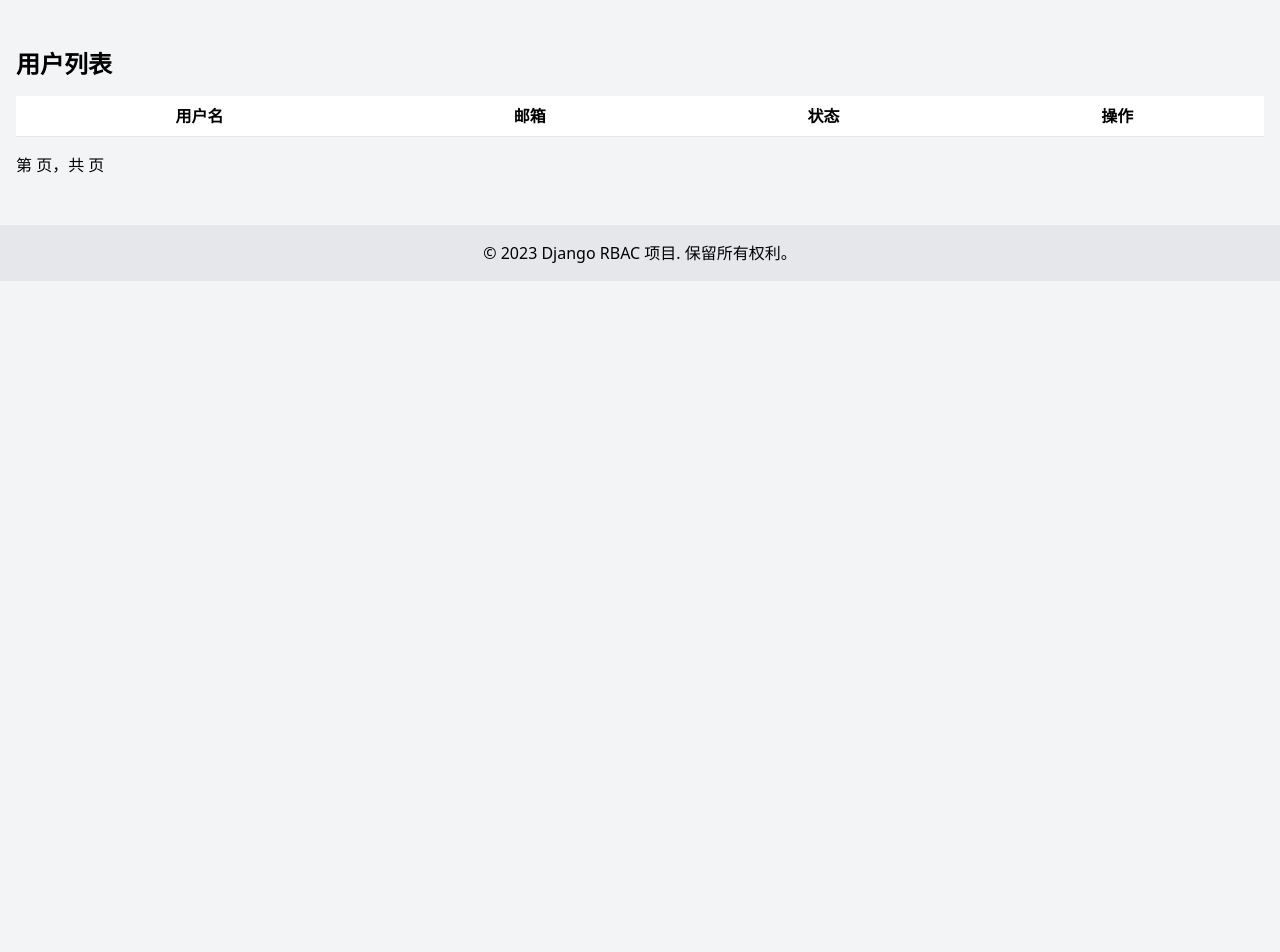
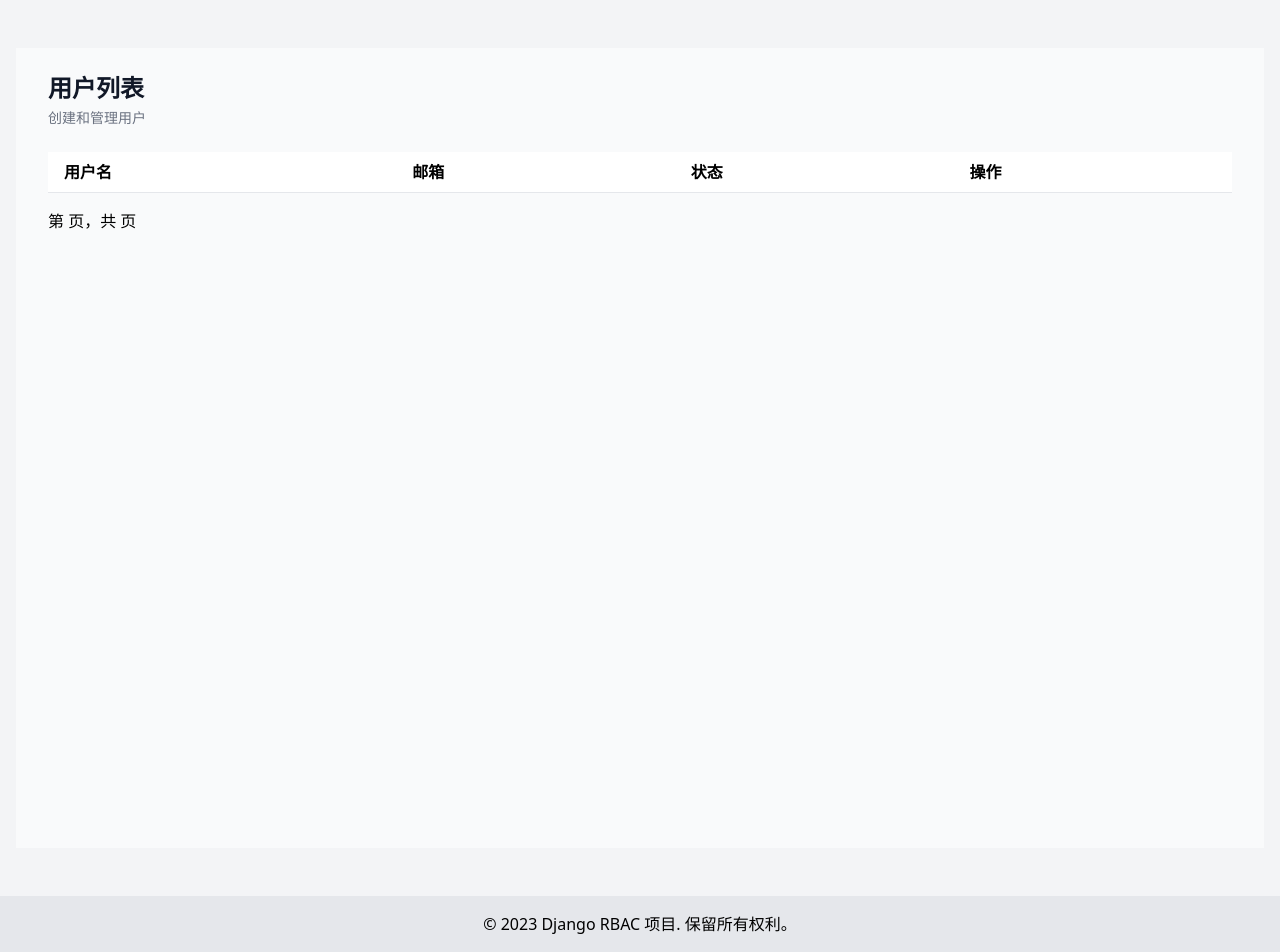
Before and after one commit to Joyamon/rbac_demo, a Django app: template accounts/templates/accounts/user_list.html in a window 1280 px wide. Shown: the part 64-1016 px from the top of the page. Before the commit the page ends 345 px from the top, so only its background shows below. Run offline with Django 4.2, Linux system fonts and the light colour scheme; the template is opened without the code that fills it, so the values that code supplies are empty.

Commit message:
优化 user_list.html样式

```diff
--- a/accounts/templates/accounts/user_list.html
+++ b/accounts/templates/accounts/user_list.html
@@ -3,26 +3,36 @@
 {% block title %}用户列表 - Django RBAC 项目{% endblock %}
 
 {% block content %}
-  <h2 class="text-2xl font-bold mb-4">用户列表</h2>
+    <div class="min-h-screen bg-gray-50 py-6">
+        <div class="max-w-7xl mx-auto px-4 sm:px-6 lg:px-8">
+            <div class="mb-6">
+                <h2 class="text-2xl font-bold text-gray-900">用户列表</h2>
+                <p class="mt-1 text-sm text-gray-500">创建和管理用户</p>
+            </div>
             <table class="min-w-full bg-white">
                 <thead>
                 <tr>
-        <th class="py-2 px-4 border-b">用户名</th>
-        <th class="py-2 px-4 border-b">邮箱</th>
-        <th class="py-2 px-4 border-b">状态</th>
-        <th class="py-2 px-4 border-b">操作</th>
+                    <th class="py-2 px-4 border-b" style="text-align: left">用户名</th>
+                    <th class="py-2 px-4 border-b" style="text-align: left">邮箱</th>
+                    <th class="py-2 px-4 border-b" style="text-align: left">状态</th>
+                    <th class="py-2 px-4 border-b" style="text-align: left">操作</th>
                 </tr>
                 </thead>
                 <tbody>
                 {% for user in page_obj %}
-        <tr>
+                    <tr class="hover:bg-gray-100">
                         <td class="py-2 px-4 border-b">{{ user.username }}</td>
                         <td class="py-2 px-4 border-b">{{ user.email }}</td>
-          <td class="py-2 px-4 border-b">{% if user.is_active %}激活{% else %}禁用{% endif %}</td>
+                        <td class="py-2 px-4 border-b">
+                            <span class="{% if user.is_active %}text-green-500{% else %}text-red-500{% endif %} ml-2">
+                                {% if user.is_active %}激活{% else %}禁用{% endif %}
+                            </span>
+                        </td>
                         <td class="py-2 px-4 border-b">
                             <a href="{% url 'user_detail' user.id %}" class="text-blue-500 hover:underline">查看</a>
                             <a href="{% url 'user_edit' user.id %}" class="text-green-500 hover:underline ml-2">编辑</a>
-            <a href="{% url 'user_delete' user.id %}" class="text-red-500 hover:underline ml-2" onclick="return confirm('确定要删除此用户吗？')">删除</a>
+                            <a href="{% url 'user_delete' user.id %}" class="text-red-500 hover:underline ml-2"
+                               onclick="return confirm('确定要删除此用户吗？')">删除</a>
                         </td>
                     </tr>
                 {% endfor %}
@@ -39,7 +49,10 @@
                 {% endif %}
                 {% if page_obj.has_next %}
                     <a href="?page={{ page_obj.next_page_number }}" class="text-blue-500 hover:underline">下一页</a>
-      <a href="?page={{ page_obj.paginator.num_pages }}" class="text-blue-500 hover:underline">末页 &raquo;</a>
+                    <a href="?page={{ page_obj.paginator.num_pages }}" class="text-blue-500 hover:underline">末页
+                        &raquo;</a>
                 {% endif %}
             </div>
+        </div>
+    </div>
 {% endblock %}
```
Lines whose indentation alone changed are shown as unchanged.
